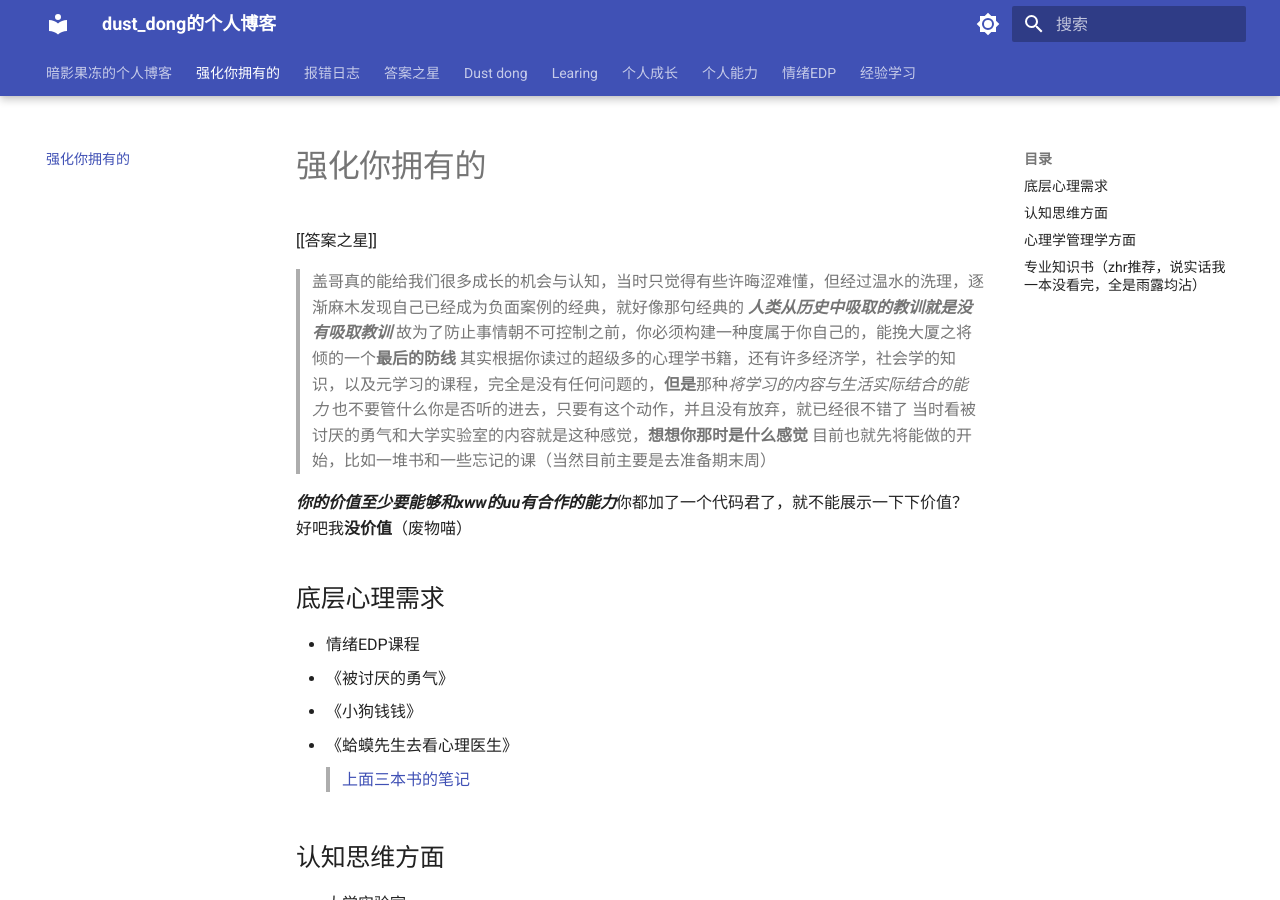
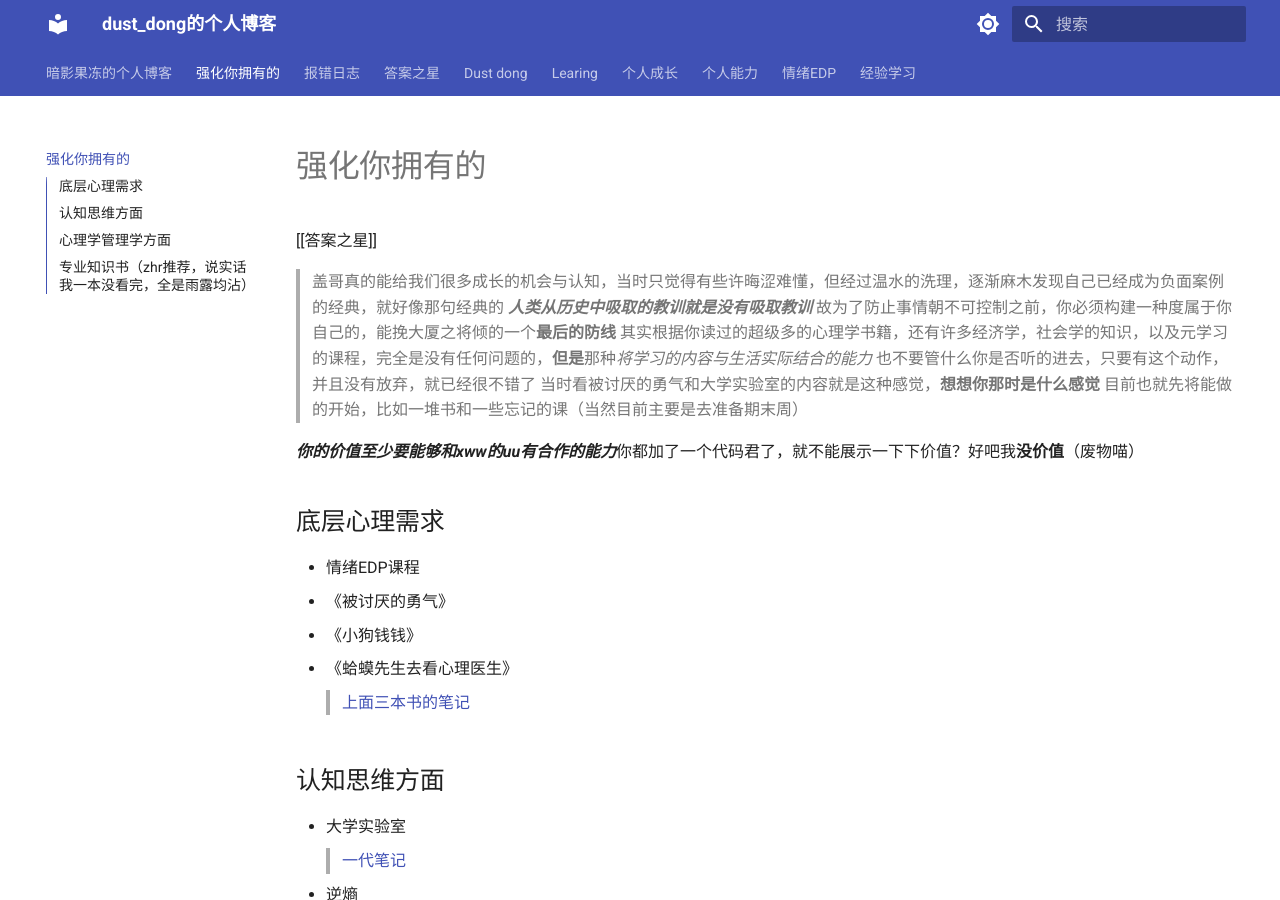
Before and after one commit to ditydong/MyBlog, an MkDocs documentation site: the page built from docs/强化你拥有的.md, in a window 1280 px wide and 900 px high. Built offline with MkDocs 1.6.1 and Material for MkDocs 9.7.7, drawn with Linux system fonts in a browser that asks for light colours.

Commit message:
修改导航样式

```diff
--- a/mkdocs.yml
+++ b/mkdocs.yml
@@ -21,16 +21,18 @@ theme:
   language: zh
   features:
     - navigation.instant
+    - navigation.indexes
     - navigation.sections
     - navigation.expand
     - navigation.top
     - navigation.tabs
-    - navigation.tabs.sticky
     - navigation.path
     - search.suggest
     - search.highlight
     - content.code.copy
     - header.autohide
+    - toc.follow
+    - toc.integrate
 
 plugins:
   - search
```
